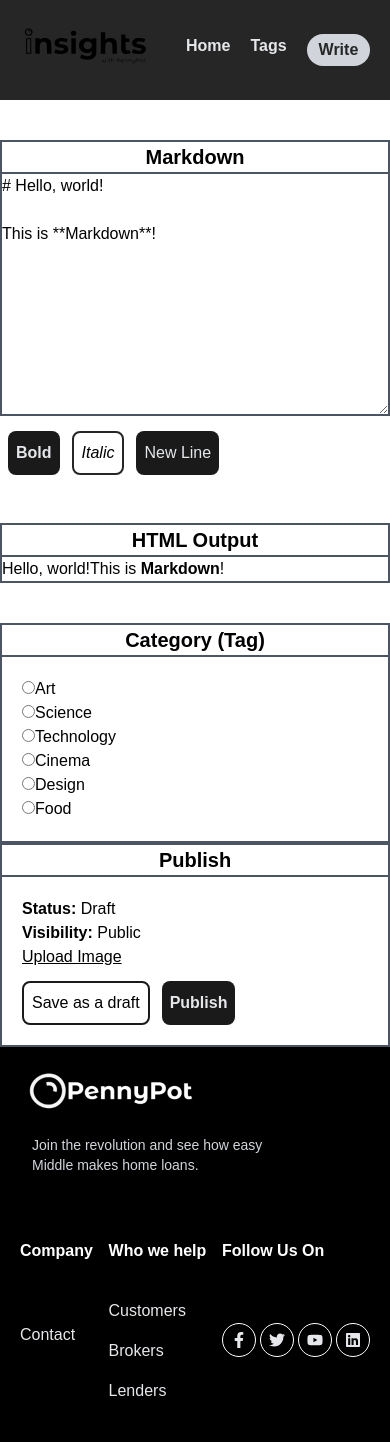
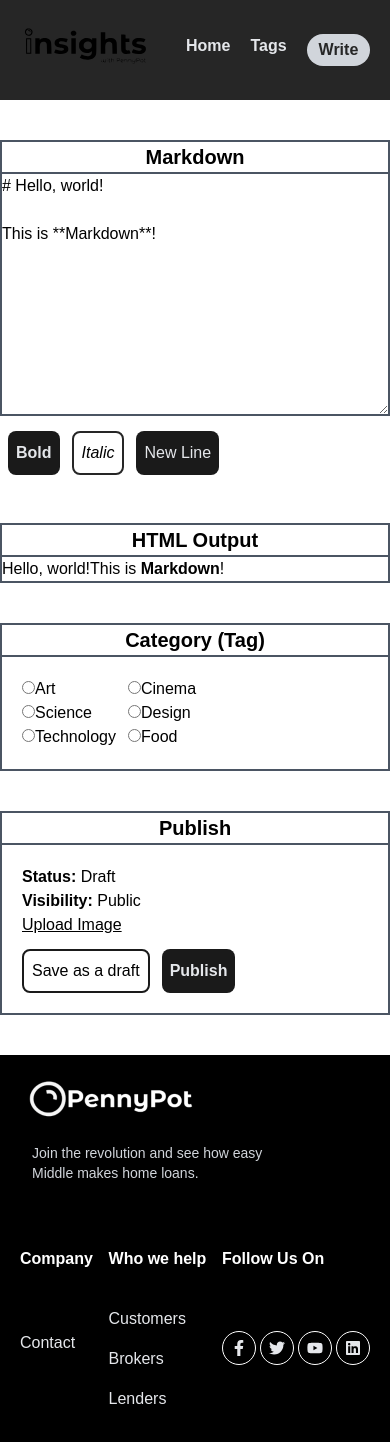
Before and after one commit to Ashuu02/pennyPot_assignment, a React (Create React App) app: page /write in a window 390 px wide. Shown: the top 1442 px of the page. Built offline with nearby package versions, Linux system fonts and the light colour scheme.

Commit message:
minor changes updating

```diff
--- a/src/pages/Write.jsx
+++ b/src/pages/Write.jsx
@@ -46,7 +46,7 @@
   return (
     <>
       <Navbar />
-      <div className="bg-white h-full sm:p-10 ">
+      <div className="bg-white h-full sm:p-10 sm:pb-0 pb-10 ">
         <div className="sm:flex sm:gap-3 pt-10 justify-center ">
           <div className="overflow-hidden">
             <h2 className="text-[20px] font-bold border-x-2 border-t-2 border-gray-600 ">
@@ -106,12 +106,12 @@
           </div>
         </div>
 
-        <div className="sm:flex sm:gap-3 pt-10 justify-center ">
+        <div className="sm:flex sm:gap-3 pt-10 justify-center sm:pb-10">
           <div className=" border-gray-600 border-2 text-left">
             <h2 className="font-bold text-center text-[20px] border-b-2 border-gray-600 pt-0 ">
               Category (Tag)
             </h2>
-            <div className="px-5 py-5 sm:flex gap-3">
+            <div className="px-5 py-5 flex gap-3">
               <div>
                 <div className="cat">
                   <input
@@ -187,7 +187,7 @@
           </div>
 
           {/* Publish */}
-          <div className="border-gray-600 border-2 text-left">
+          <div className="border-gray-600 sm:mt-0 mt-10 border-2 text-left">
             <h2 className="text-[20px] font-bold text-center border-b-2 border-gray-600 pt-0">
               Publish
             </h2>
```
Also changed, not shown: 1 other file (tests, documents, lock files or other folders).
